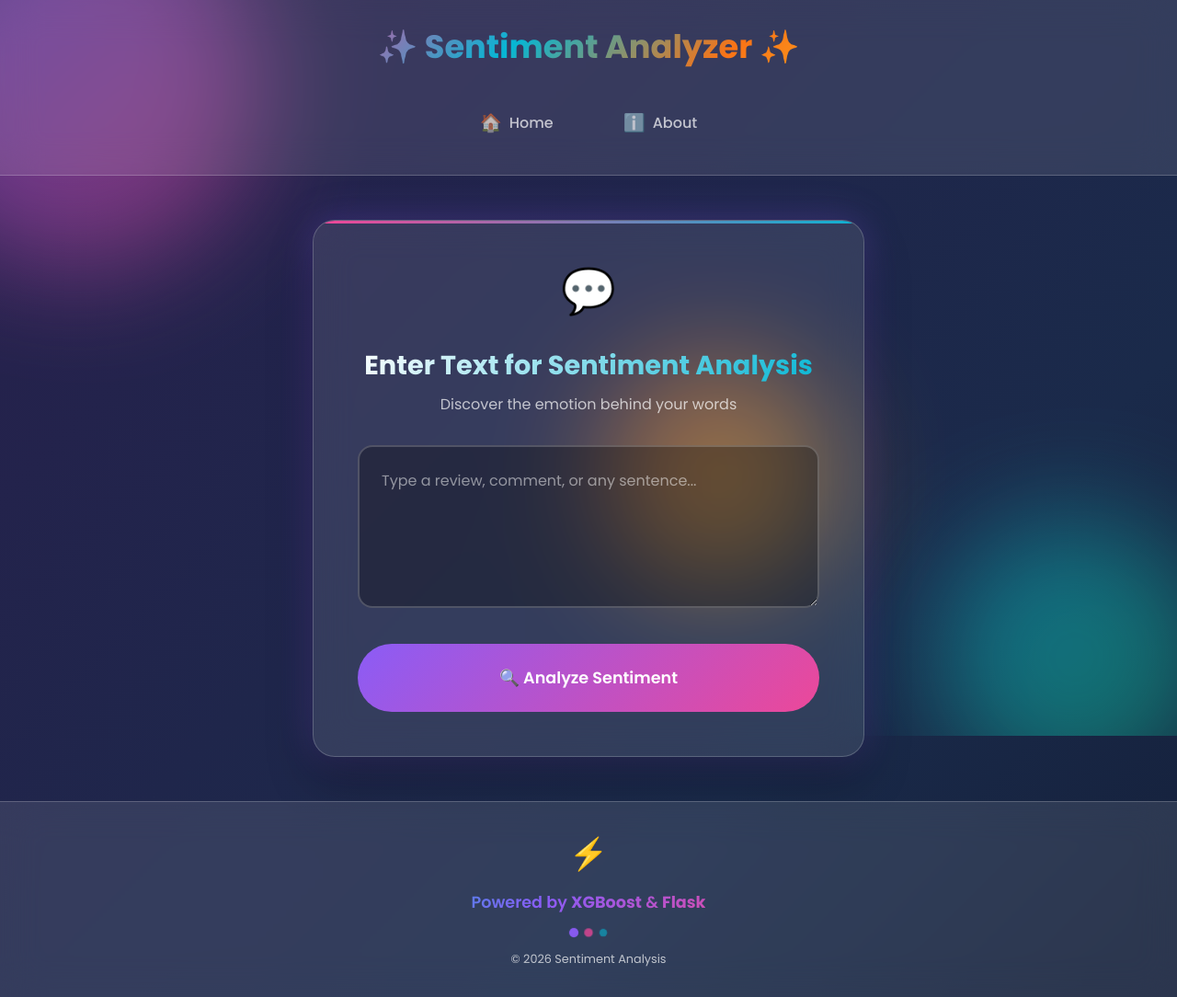
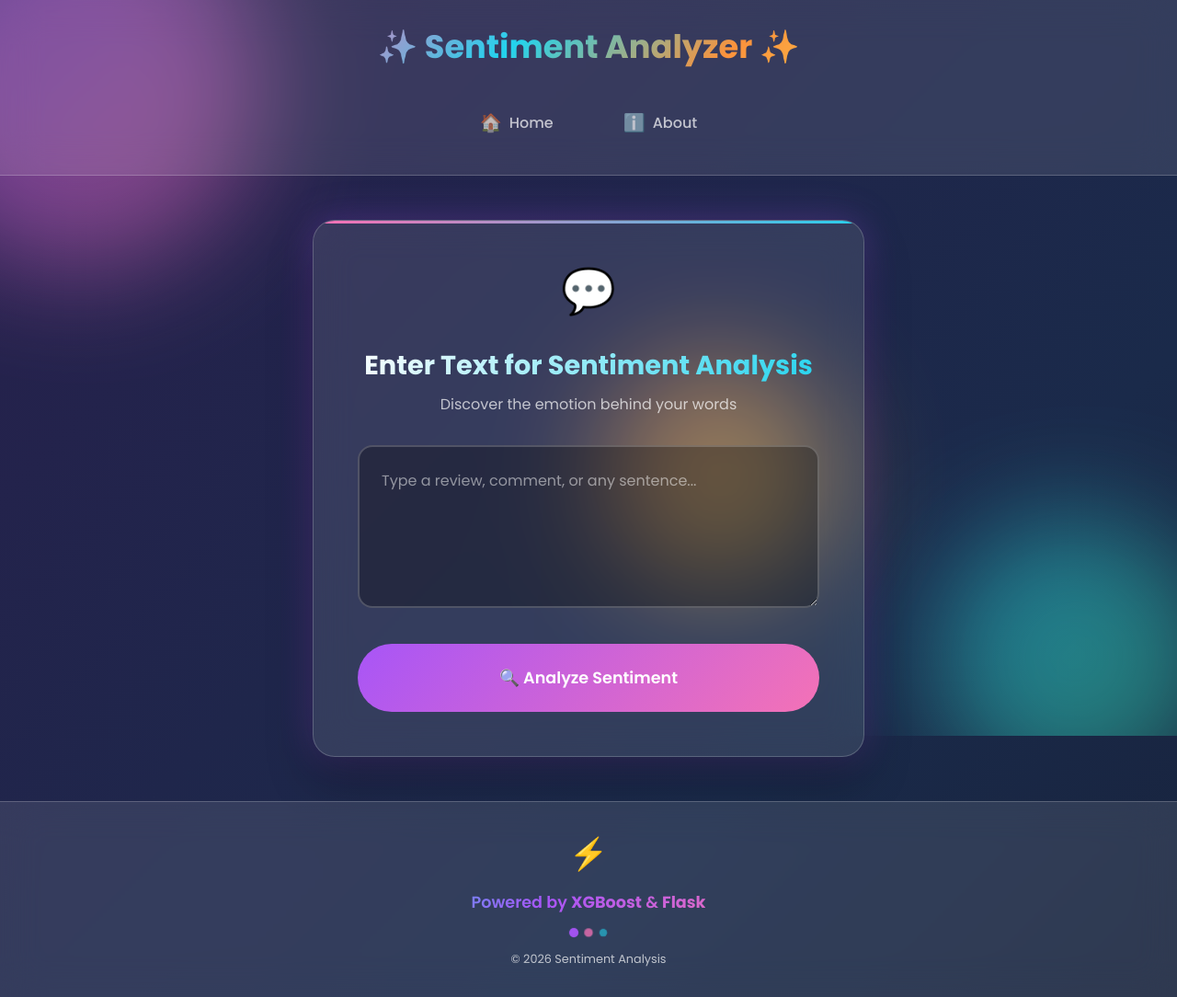
Before and after one commit to johnthebrat7/Corporate-CI-CD-pipeline, a Flask app: page / in a window 1280 px wide. Shown: the whole page at 92% size. Run offline with Flask 3, Linux system fonts and the light colour scheme; parts of the project's set-up code (start-up, migrations or seed data) failed here and were passed over.

```diff
--- a/static/css/style.css
+++ b/static/css/style.css
@@ -3,25 +3,25 @@
    ============================================ */
 :root {
     /* Primary Gradient Colors */
-    --gradient-1: #667eea;
-    --gradient-2: #764ba2;
-    --gradient-3: #f093fb;
-    --gradient-4: #f5576c;
-    --gradient-5: #4facfe;
-    --gradient-6: #00f2fe;
+    --gradient-1: #4f46e5;
+    --gradient-2: #9333ea;
+    --gradient-3: #d946ef;
+    --gradient-4: #f43f5e;
+    --gradient-5: #0ea5e9;
+    --gradient-6: #06b6d4;
 
     /* Accent Colors */
-    --accent-purple: #8b5cf6;
-    --accent-pink: #ec4899;
-    --accent-cyan: #06b6d4;
-    --accent-orange: #f97316;
-    --accent-green: #10b981;
-    --accent-yellow: #fbbf24;
-    --accent-red: #ef4444;
+    --accent-purple: #a855f7;
+    --accent-pink: #f472b6;
+    --accent-cyan: #22d3ee;
+    --accent-orange: #fb923c;
+    --accent-green: #34d399;
+    --accent-yellow: #fcd34d;
+    --accent-red: #f87171;
 
     /* Background Colors */
-    --bg-dark: #0f0f23;
-    --bg-darker: #070714;
+    --bg-dark: #1e1e2f;
+    --bg-darker: #13131f;
     --bg-card: rgba(255, 255, 255, 0.08);
     --bg-card-hover: rgba(255, 255, 255, 0.12);
 
@@ -33,7 +33,7 @@
     /* Effects */
     --glass-bg: rgba(255, 255, 255, 0.1);
     --glass-border: rgba(255, 255, 255, 0.2);
-    --shadow-glow: 0 0 40px rgba(139, 92, 246, 0.3);
+    --shadow-glow: 0 0 40px rgba(168, 85, 247, 0.3);
 
     /* Spacing */
     --spacing-xs: 0.5rem;
@@ -477,8 +477,8 @@ textarea:focus {
     outline: none;
     border-color: var(--accent-purple);
     box-shadow:
-        0 0 20px rgba(139, 92, 246, 0.3),
-        inset 0 0 20px rgba(139, 92, 246, 0.1);
+        0 0 20px rgba(168, 85, 247, 0.3),
+        inset 0 0 20px rgba(168, 85, 247, 0.1);
 }
 
 /* ============================================
```
Also changed, not shown: other parts of static/css/style.css (+18 -21 lines).
